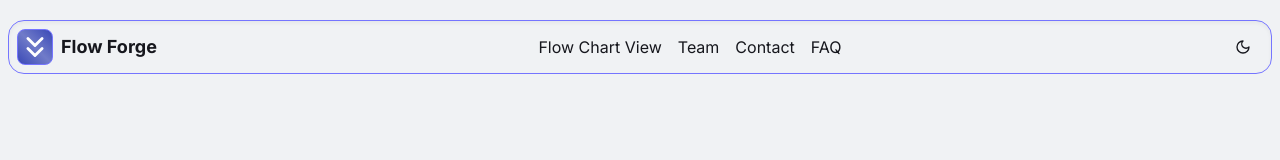
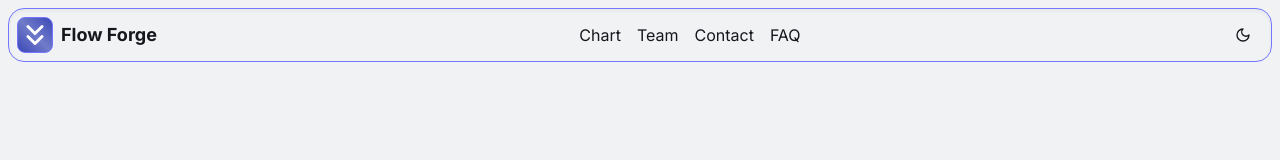
Before and after one commit to Rishi-Mishra0704/flowforge, a Next.js app in the folder frontend/: page / in a window 1280 px wide. Shown: the top 160 px of the page. Built offline with nearby package versions, Linux system fonts and the light colour scheme.

Commit message:
update navbar

```diff
--- a/frontend/src/components/layout/Navbar.tsx
+++ b/frontend/src/components/layout/Navbar.tsx
@@ -28,15 +28,11 @@ interface RouteProps {
   label: string;
 }
 
-interface FeatureProps {
-  title: string;
-  description: string;
-}
 
 const routeList: RouteProps[] = [
   {
     href: "/flowchart",
-    label: "Flow Chart View",
+    label: "Chart",
   },
   {
     href: "#team",
@@ -52,27 +48,10 @@ const routeList: RouteProps[] = [
   },
 ];
 
-const featureList: FeatureProps[] = [
-  {
-    title: "Showcase Your Value ",
-    description: "Highlight how your product solves user problems.",
-  },
-  {
-    title: "Build Trust",
-    description:
-      "Leverages social proof elements to establish trust and credibility.",
-  },
-  {
-    title: "Capture Leads",
-    description:
-      "Make your lead capture form visually appealing and strategically.",
-  },
-];
-
 export const Navbar = () => {
   const [isOpen, setIsOpen] = React.useState(false);
   return (
-    <header className="shadow-inner bg-opacity-15 w-[90%] lg:w-full top-5 sticky border border-secondary z-40 rounded-2xl flex justify-between items-center p-2 bg-card">
+    <header className="shadow-inner bg-opacity-15 w-[90%] lg:w-full top-0 sticky border border-secondary z-40 rounded-2xl flex justify-between items-center p-2 bg-card">
       <Link href="/" className="font-bold text-lg flex items-center">
         <ChevronsDown className="bg-gradient-to-tr border-secondary from-primary via-primary/70 to-primary rounded-lg w-9 h-9 mr-2 border text-white" />
         Flow Forge
@@ -96,7 +75,7 @@ export const Navbar = () => {
                 <SheetTitle className="flex items-center">
                   <Link href="/" className="flex items-center">
                     <ChevronsDown className="bg-gradient-to-tr border-secondary from-primary via-primary/70 to-primary rounded-lg w-9 h-9 mr-2 border text-white" />
-                    Shadcn
+                    Flow Forge
                   </Link>
                 </SheetTitle>
               </SheetHeader>
```
